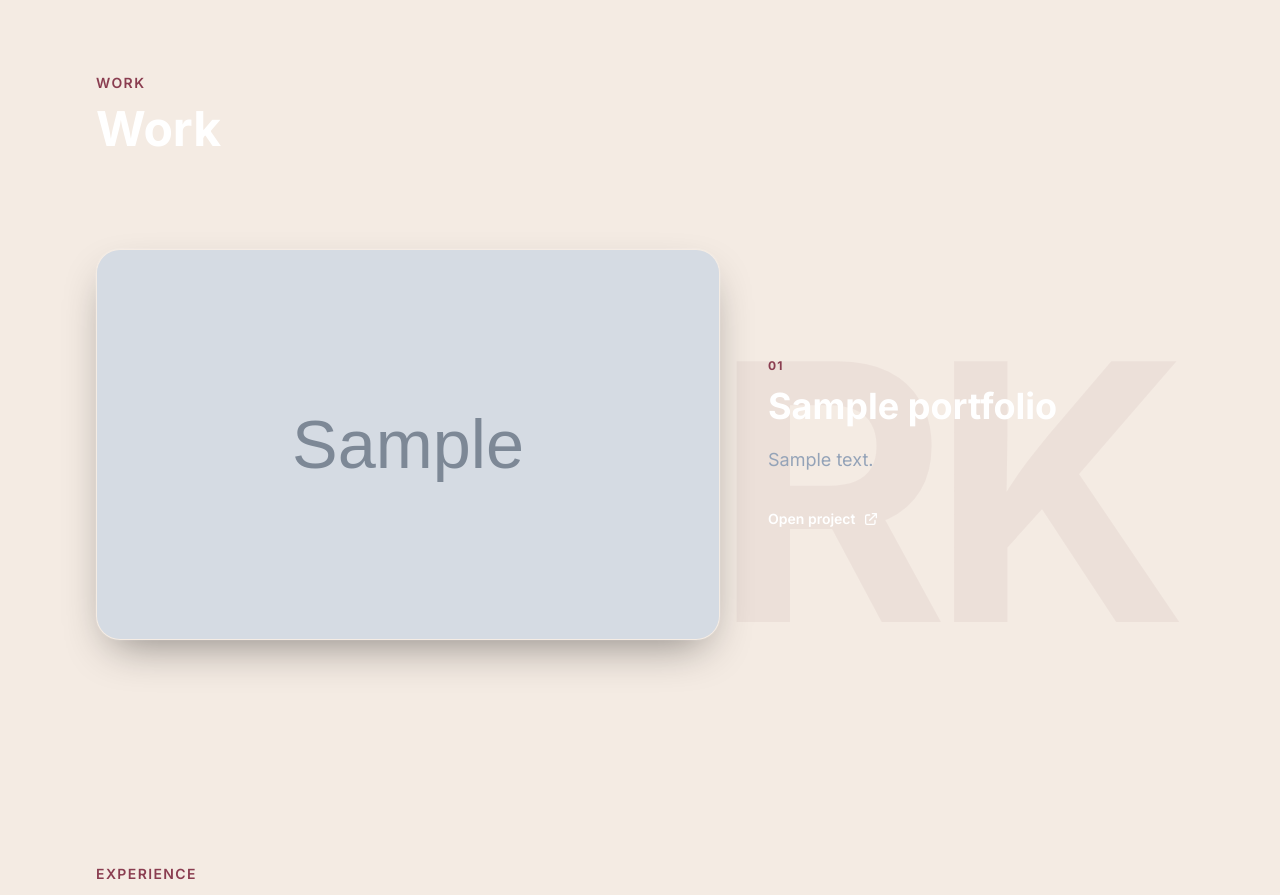
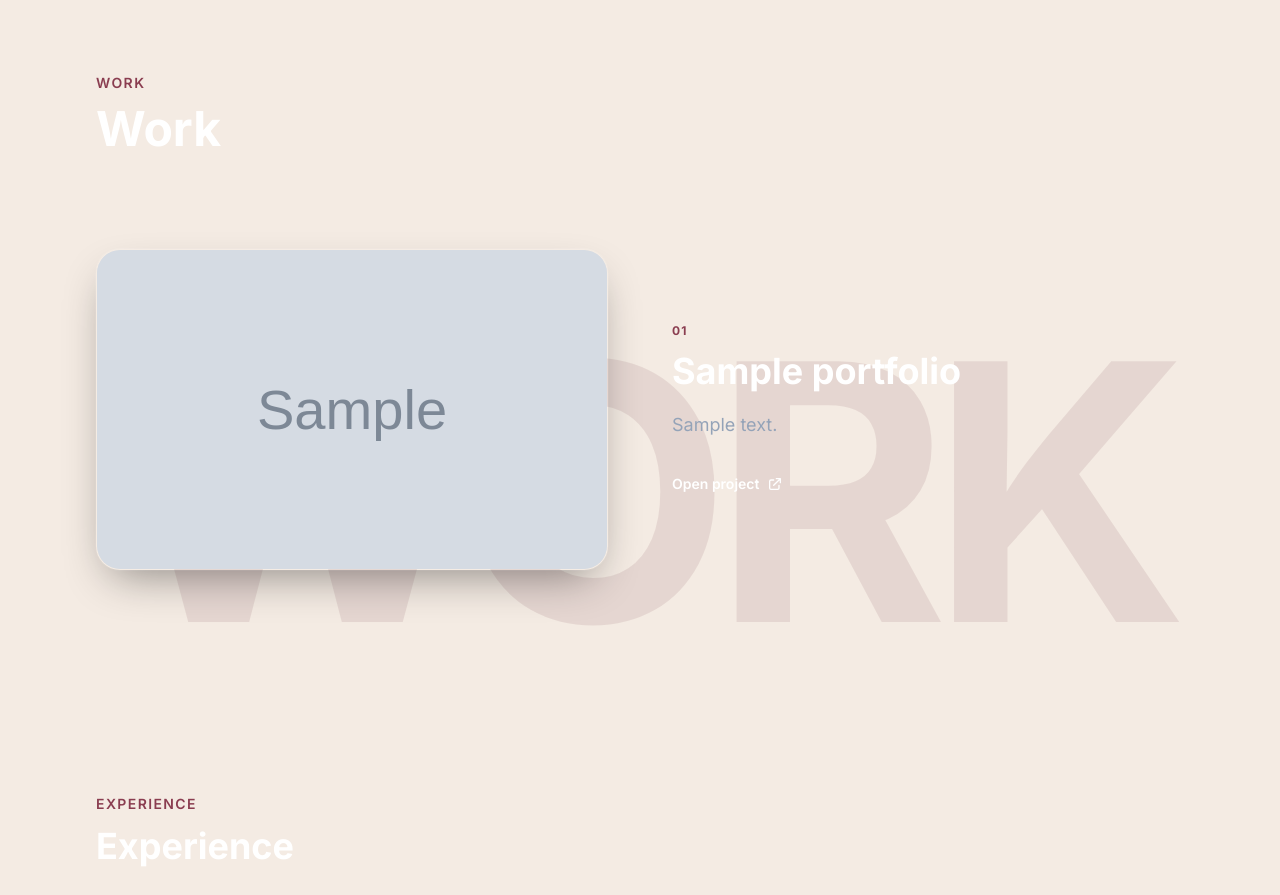
Before and after one commit to rasulbek647/my_portfolio, a Django app: page / in a window 1280 px wide. Shown: the part 1090-1985 px from the top of the page. Run offline with Django 5.2, Linux system fonts and the light colour scheme; tables that the repository leaves empty hold one stand-in row (values such as "Sample post"); grey boxes marked "Sample" are stand-in pictures; some libraries are stand-ins or nearby versions.

Commit message:
style: reduce image size and make WORK text brighter

```diff
--- a/templates/resume/home.html
+++ b/templates/resume/home.html
@@ -168,7 +168,7 @@
   <!-- GIANT STICKY TYPOGRAPHY -->
   <div class="absolute inset-0 pointer-events-none z-0">
     <div class="sticky top-[30vh] flex items-center justify-center w-full">
-      <span class="text-[28vw] font-black leading-none tracking-tighter text-primary opacity-5 select-none" aria-hidden="true">WORK</span>
+      <span class="text-[28vw] font-black leading-none tracking-tighter text-primary opacity-10 select-none" aria-hidden="true">WORK</span>
     </div>
   </div>
 
@@ -180,11 +180,11 @@
 
     <div class="flex flex-col gap-24 sm:gap-32">
       {% for item in portfolios %}
-      <div class="group flex flex-col gap-8 sm:gap-12 lg:items-center {% if forloop.counter|divisibleby:2 %}lg:flex-row-reverse{% else %}lg:flex-row{% endif %}">
+      <div class="group flex flex-col gap-8 sm:gap-16 lg:items-center {% if forloop.counter|divisibleby:2 %}lg:flex-row-reverse{% else %}lg:flex-row{% endif %}">
 
         <!-- Image Box -->
-        <a href="{{ item.url }}" target="_blank" rel="noopener noreferrer" class="relative block w-full lg:w-3/5 overflow-hidden rounded-3xl border border-white/5 bg-themeSurface/70 shadow-soft ring-1 ring-white/5 transition duration-500 hover:border-primary/30 hover:shadow-glow focus:outline-none focus-visible:ring-2 focus-visible:ring-primary focus-visible:ring-offset-2 focus-visible:ring-offset-themeBg" aria-label="{% uitext 'open_project_link' %}{% if item.title %}: {{ item.title }}{% endif %}">
-          <div class="relative aspect-[16/10] overflow-hidden bg-themeBg">
+        <a href="{{ item.url }}" target="_blank" rel="noopener noreferrer" class="relative block w-full lg:w-[48%] overflow-hidden rounded-3xl border border-white/5 bg-themeSurface/70 shadow-soft ring-1 ring-white/5 transition duration-500 hover:border-primary/30 hover:shadow-glow focus:outline-none focus-visible:ring-2 focus-visible:ring-primary focus-visible:ring-offset-2 focus-visible:ring-offset-themeBg" aria-label="{% uitext 'open_project_link' %}{% if item.title %}: {{ item.title }}{% endif %}">
+          <div class="relative aspect-[16/10] max-h-[400px] overflow-hidden bg-themeBg">
             {% if item.image %}
             <img src="{{ item.image.url }}" alt="" class="h-full w-full object-cover transition duration-700 ease-out group-hover:scale-105">
             {% else %}
@@ -200,7 +200,7 @@
         </a>
 
         <!-- Content Box -->
-        <div class="flex w-full flex-col justify-center lg:w-2/5">
+        <div class="flex w-full flex-col justify-center lg:w-[48%]">
           <span class="mb-3 text-xs font-bold uppercase tracking-widest text-primary-light">0{{ forloop.counter }}</span>
           {% if item.title %}
           <h3 class="text-2xl font-bold text-white sm:text-3xl lg:text-4xl transition group-hover:text-primary-light">{{ item.title }}</h3>
```
